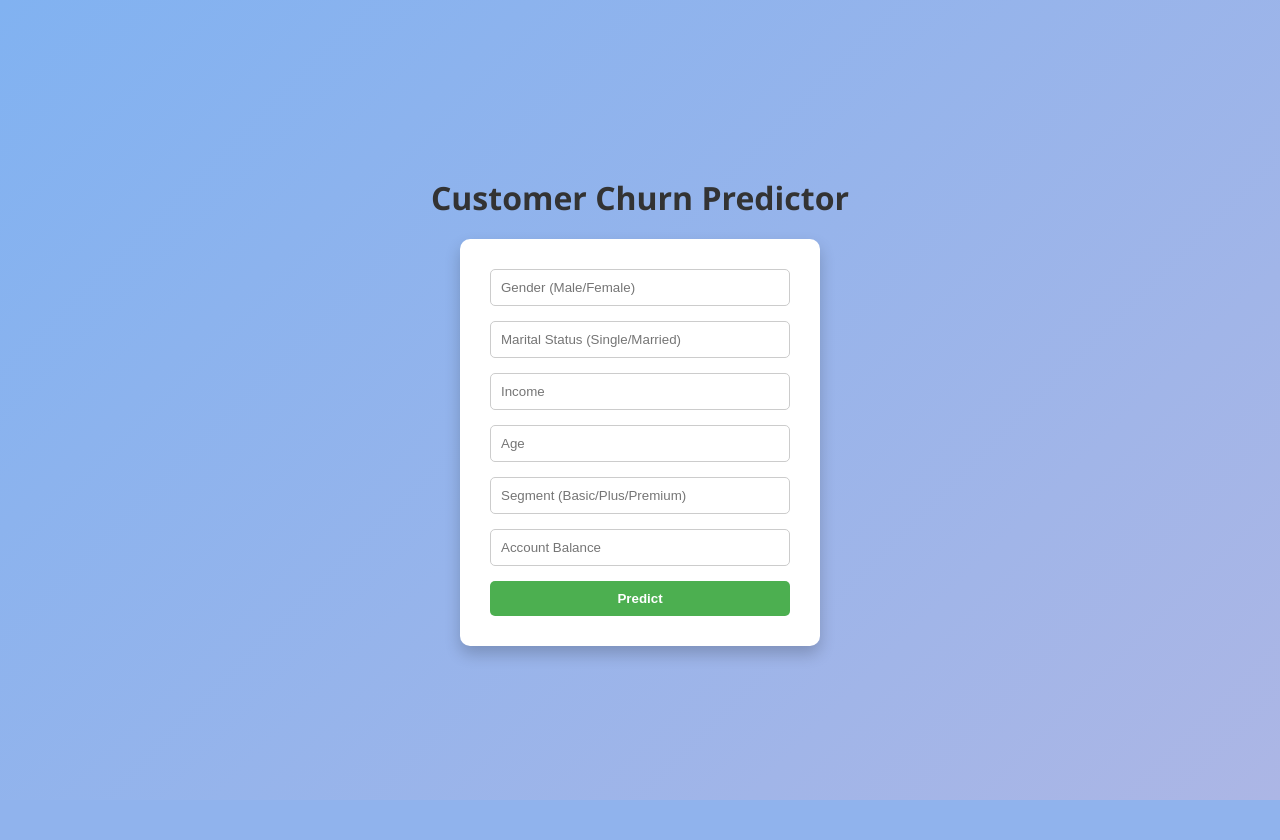
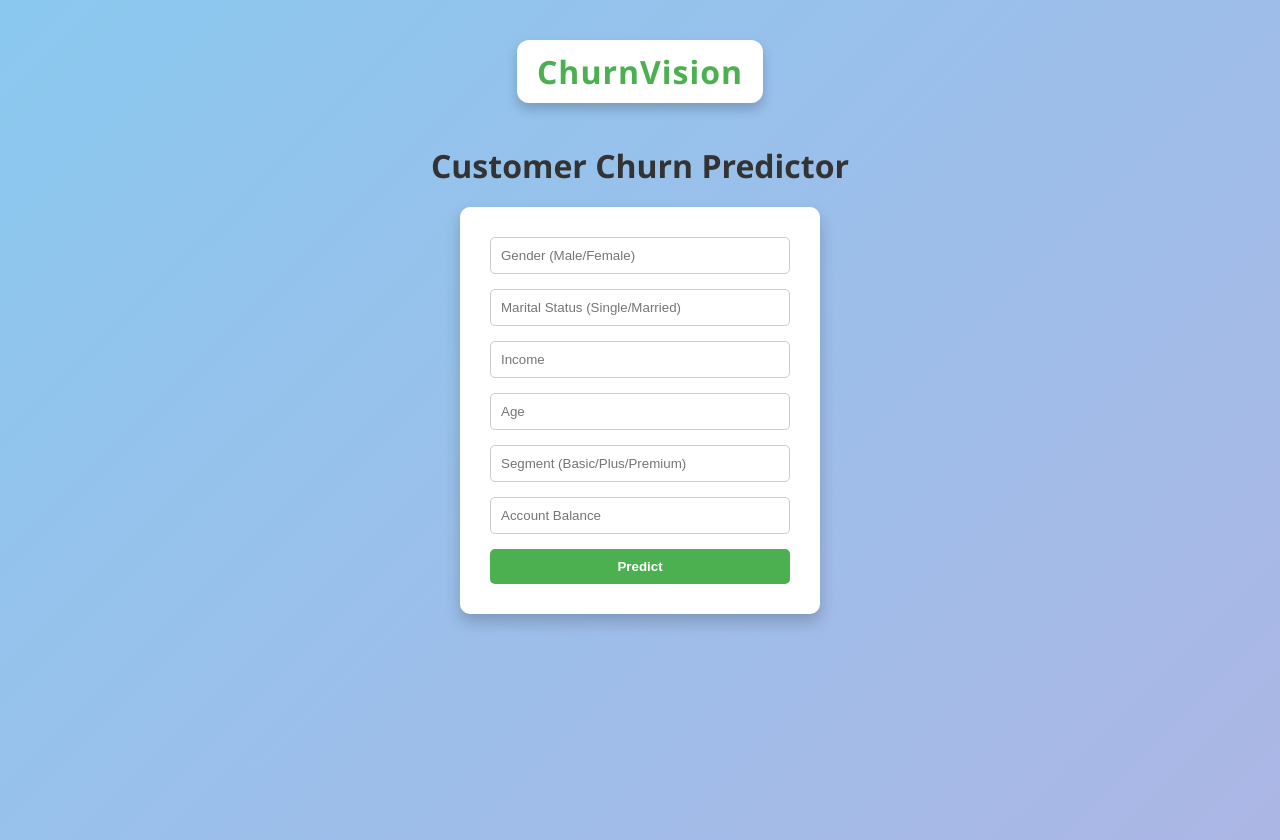
Before and after one commit to RenukaSuresh09/Churn-Prediction-using-Financial-Customer-Data, a Python web app: template templates/index.html in a window 1280 px wide. Before the commit the page ends 800 px from the top, so only its background shows below. Run offline with Jinja, Linux system fonts and the light colour scheme; the template is opened without the code that fills it, so the values that code supplies are empty.

Commit message:
Update index.html

```diff
--- a/templates/index.html
+++ b/templates/index.html
@@ -6,18 +6,33 @@
     <style>
         body {
             font-family: 'Segoe UI', Tahoma, Geneva, Verdana, sans-serif;
-            background: linear-gradient(135deg, #81b2f1, #ACB6E5);
+            background: linear-gradient(135deg, #8ac8ef, #ACB6E5);
             display: flex;
             flex-direction: column;
             align-items: center;
-            justify-content: center;
+            justify-content: flex-start;
             min-height: 100vh;
             margin: 0;
+            padding-top: 40px;
         }
+
+        .logo {
+            font-size: 32px;
+            font-weight: bold;
+            color: #4CAF50;
+            background-color: white;
+            padding: 10px 20px;
+            border-radius: 12px;
+            box-shadow: 0px 6px 12px rgba(0,0,0,0.2);
+            margin-bottom: 20px;
+            letter-spacing: 1px;
+        }
+
         h1 {
             margin-bottom: 20px;
             color: #333;
         }
+
         form {
             background: #fff;
             padding: 30px;
@@ -27,6 +42,7 @@
             display: flex;
             flex-direction: column;
         }
+
         input[type="text"],
         input[type="number"] {
             margin-bottom: 15px;
@@ -34,6 +50,7 @@
             border: 1px solid #ccc;
             border-radius: 5px;
         }
+
         input[type="submit"] {
             background-color: #4CAF50;
             color: white;
@@ -43,25 +60,65 @@
             cursor: pointer;
             font-weight: bold;
         }
+
         input[type="submit"]:hover {
             background-color: #45a049;
         }
-        .prediction {
+
+        .spinner {
+            border: 8px solid #f3f3f3;
+            border-top: 8px solid #4CAF50;
+            border-radius: 50%;
+            width: 60px;
+            height: 60px;
+            animation: spin 1s linear infinite;
+            margin: 20px auto;
+        }
+
+        @keyframes spin {
+            0% { transform: rotate(0deg); }
+            100% { transform: rotate(360deg); }
+        }
+
+        @keyframes successBounce {
+            0% {
+                transform: scale(0.5);
+                opacity: 0;
+            }
+            60% {
+                transform: scale(1.2);
+                opacity: 1;
+            }
+            80% {
+                transform: scale(0.95);
+            }
+            100% {
+                transform: scale(1);
+            }
+        }
+
+        .success-animation {
+            animation: successBounce 0.8s ease forwards;
+            background-color: #e0ffe0;
+            border: 2px solid #4CAF50;
+            color: #2e7d32;
+            box-shadow: 0 0 20px #4CAF50;
+            padding: 15px;
             margin-top: 20px;
-            font-size: 20px;
+            border-radius: 12px;
+            font-size: 22px;
             font-weight: bold;
-            color: #222;
-            background: #ffffffa6;
-            padding: 15px;
-            border-radius: 10px;
+            text-align: center;
         }
+
     </style>
 </head>
 <body>
 
+    <div class="logo">ChurnVision</div>
     <h1>Customer Churn Predictor</h1>
 
-    <form action="/predict" method="POST">
+    <form id="predict-form">
         <input type="text" name="gender" placeholder="Gender (Male/Female)" required>
         <input type="text" name="marital_status" placeholder="Marital Status (Single/Married)" required>
         <input type="number" name="income" placeholder="Income" step="0.01" required>
@@ -72,11 +129,30 @@
         <input type="submit" value="Predict">
     </form>
 
-    {% if prediction_text %}
-        <div class="prediction">
-            {{ prediction_text }}
-        </div>
-    {% endif %}
+    <!-- Result will be placed here -->
+    <div id="prediction-result"></div>
+
+    <script>
+        document.getElementById('predict-form').addEventListener('submit', async function(event) {
+            event.preventDefault(); // Stop normal form submit
+
+            const form = event.target;
+            const formData = new FormData(form);
+
+            // Show spinner
+            document.getElementById('prediction-result').innerHTML = '<div class="spinner"></div>';
+
+            const response = await fetch('/predict', {
+                method: 'POST',
+                body: formData
+            });
+
+            const result = await response.json();
+
+            // Show success animation after receiving prediction
+            document.getElementById('prediction-result').innerHTML = `<div class="success-animation">${result.prediction_text}</div>`;
+        });
+    </script>
 
 </body>
 </html>
```
